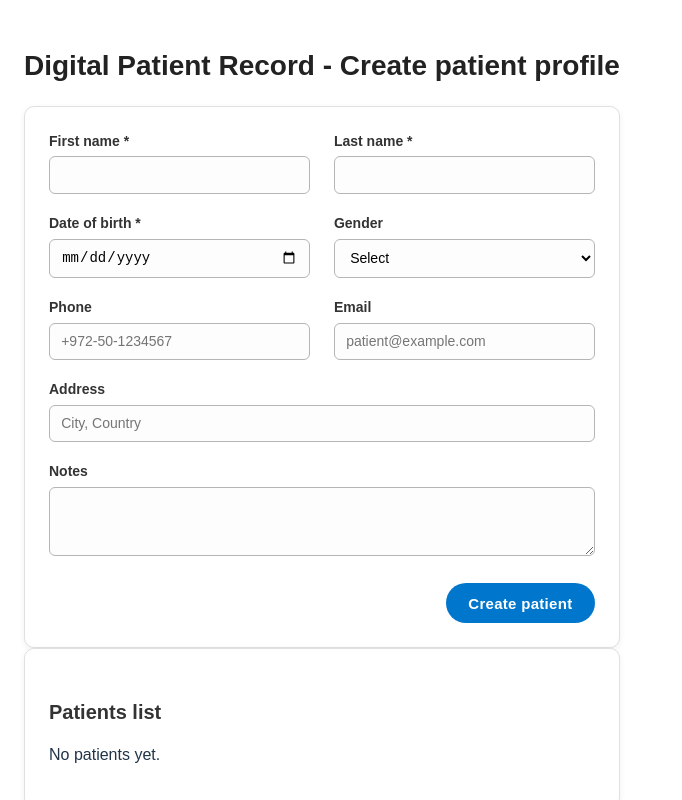
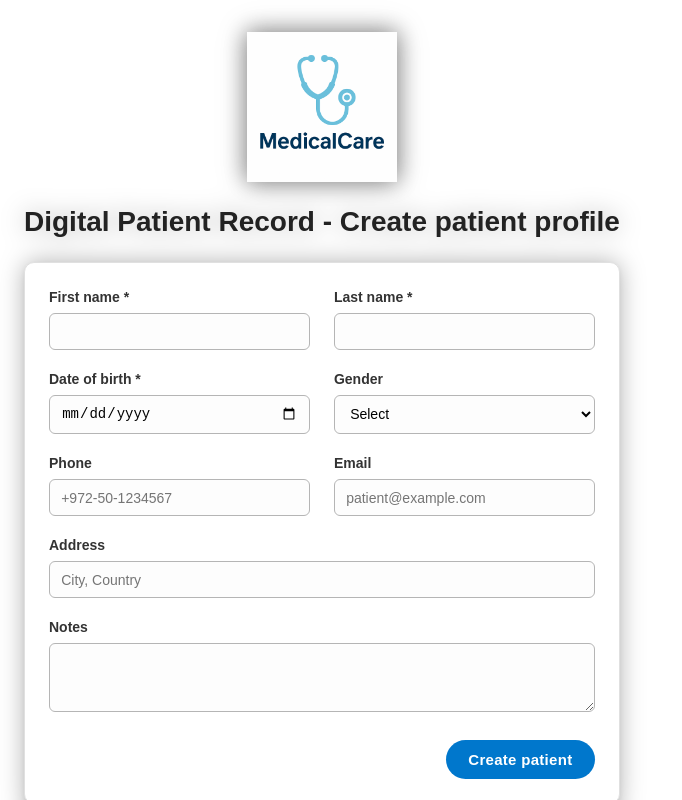
Before and after one commit to tamtam888/MedicalCare, a React (Vite) app: page / in a window 1280 px wide. Shown: the top 800 px of the page, without its empty margins (0-682 px from the left). Built offline with nearby package versions, Linux system fonts and the light colour scheme.

Commit message:
update icon

```diff
--- a/src/App.css
+++ b/src/App.css
@@ -1,4 +1,11 @@
 /* src/App.css */
+.app-logo {
+  width: 150px;
+  display: block;
+  margin: 0 auto 25px auto;
+  filter: drop-shadow(0 0 12px rgba(0,0,0,0.30));
+}
+
 
 /* Main app layout */
 .app-container {
@@ -6,6 +13,7 @@
   margin: 0 auto;
   padding: 2rem 1.5rem;
   font-family: Arial, sans-serif;
+  filter: drop-shadow(0 0 12px rgba(0,0,0,0.30));
 }
 
 /* Titles */
--- a/src/App.jsx
+++ b/src/App.jsx
@@ -22,6 +22,14 @@ function App() {
 
   return (
     <div className="app-container">
+
+      {/* כאן שמנו את התמונה השנייה */}
+      <img
+        src="/icon.png"
+        alt="MedicalCare Icon"
+        className="app-logo"
+      />
+
       <h1 className="app-title">Digital Patient Record - Create patient profile</h1>
 
       <section className="app-section">
```
